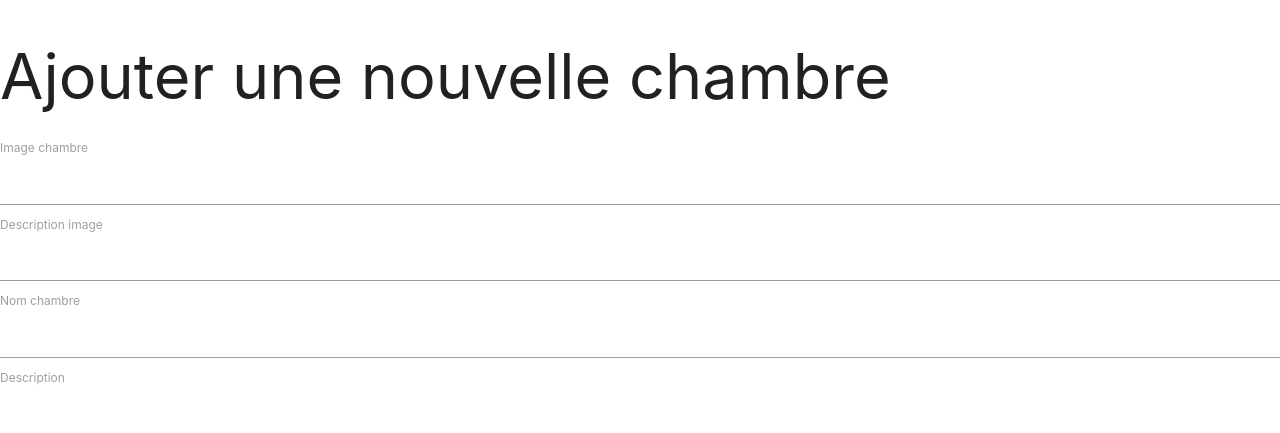
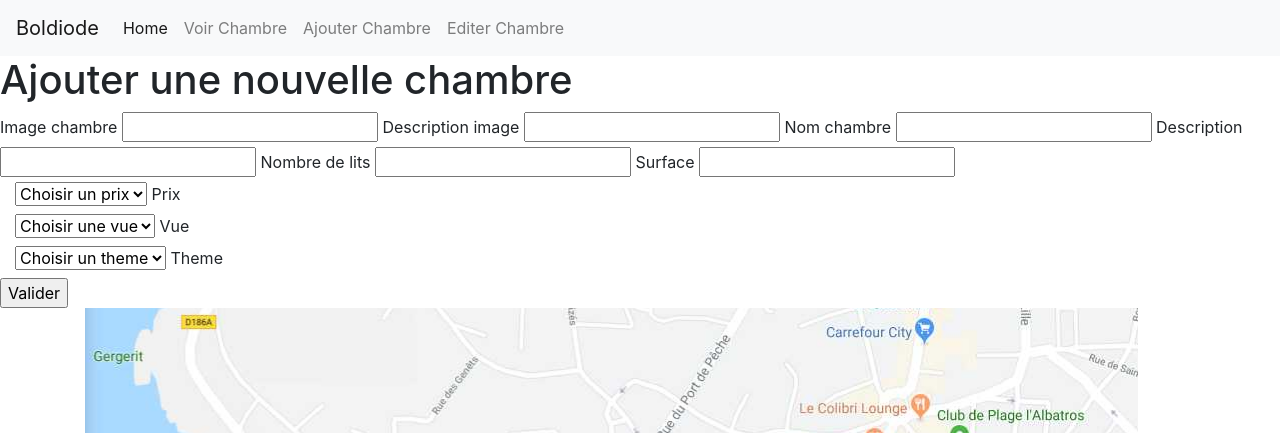
Before and after one commit to apsuma/nantes-0919-php-boldiode, a PHP site: template src/View/Room/add.html.twig in a window 1280 px wide. Shown: the top 433 px of the page. Run offline with PHP 8.4, Linux system fonts and the light colour scheme; the template is opened without the code that fills it, so the values that code supplies are empty; some libraries are stand-ins or nearby versions.

Commit message:
beta navbar with working link, some mise en page todo

```diff
--- /dev/null
+++ b/src/View/Home/_navigation.html.twig
@@ -0,0 +1,22 @@
+<nav class="navbar navbar-expand-lg navbar-light bg-light">
+    <a class="navbar-brand" href="#">Boldiode</a>
+    <button class="navbar-toggler" type="button" data-toggle="collapse" data-target="#navbarNav" aria-controls="navbarNav" aria-expanded="false" aria-label="Toggle navigation">
+        <span class="navbar-toggler-icon"></span>
+    </button>
+    <div class="collapse navbar-collapse" id="navbarNav">
+        <ul class="navbar-nav">
+            <li class="nav-item active">
+                <a class="nav-link" href="/">Home <span class="sr-only">(current)</span></a>
+            </li>
+            <li class="nav-item">
+                <a class="nav-link" href="/room/show">Voir Chambre</a>
+            </li>
+            <li class="nav-item">
+                <a class="nav-link" href="/room/add">Ajouter Chambre</a>
+            </li>
+            <li class="nav-item">
+                <a class="nav-link" href="/room/edit">Editer Chambre</a>
+            </li>
+        </ul>
+    </div>
+</nav>
--- a/src/View/layout.html.twig
+++ b/src/View/layout.html.twig
@@ -3,13 +3,14 @@
 <head>
     <!--Import Google Icon Font-->
     <link href="https://fonts.googleapis.com/icon?family=Material+Icons" rel="stylesheet">
-    <!--Import materialize.css-->
-    <link type="text/css" rel="stylesheet" href="https://cdnjs.cloudflare.com/ajax/libs/materialize/1.0.0/css/materialize.min.css"  media="screen,projection"/>
+    <!--Import bootstrap.css-->
+    <link rel="stylesheet" href="https://stackpath.bootstrapcdn.com/bootstrap/4.3.1/css/bootstrap.min.css" integrity="sha384-ggOyR0iXCbMQv3Xipma34MD+dH/1fQ784/j6cY/iJTQUOhcWr7x9JvoRxT2MZw1T" crossorigin="anonymous">
     <!--Let browser know website is optimized for mobile-->
     <meta name="viewport" content="width=device-width, initial-scale=1.0"/>
 </head>
 
 <body>
+{% include 'Home/_navigation.html.twig' %}
 
 {% block content %}
 {% endblock %}
@@ -18,6 +19,8 @@
 
 
 <!--JavaScript at end of body for optimized loading-->
-<script type="text/javascript" src="https://cdnjs.cloudflare.com/ajax/libs/materialize/1.0.0/js/materialize.min.js"></script>
+<script src="https://code.jquery.com/jquery-3.3.1.slim.min.js" integrity="sha384-q8i/X+965DzO0rT7abK41JStQIAqVgRVzpbzo5smXKp4YfRvH+8abtTE1Pi6jizo" crossorigin="anonymous"></script>
+<script src="https://cdnjs.cloudflare.com/ajax/libs/popper.js/1.14.7/umd/popper.min.js" integrity="sha384-UO2eT0CpHqdSJQ6hJty5KVphtPhzWj9WO1clHTMGa3JDZwrnQq4sF86dIHNDz0W1" crossorigin="anonymous"></script>
+<script src="https://stackpath.bootstrapcdn.com/bootstrap/4.3.1/js/bootstrap.min.js" integrity="sha384-JjSmVgyd0p3pXB1rRibZUAYoIIy6OrQ6VrjIEaFf/nJGzIxFDsf4x0xIM+B07jRM" crossorigin="anonymous"></script>
 </body>
 </html>
```
